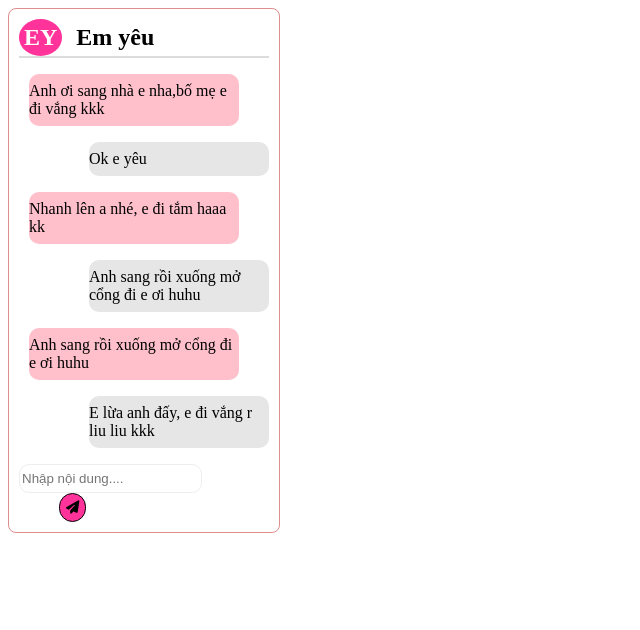
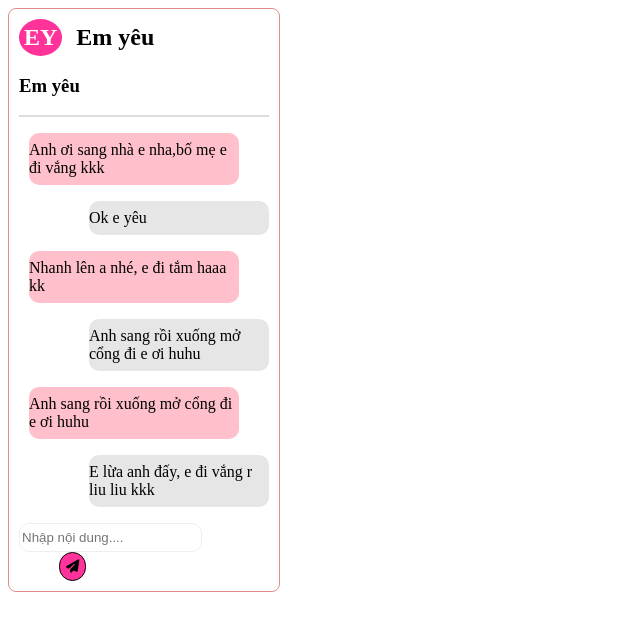
Before and after one commit to Truongcoder12/Bai-tap-backend, a plain HTML site: page index.html in a window 1280 px wide. Shown: the whole page, without its empty margins (0-640 px from the left). Drawn offline with Linux system fonts and the light colour scheme.

Commit message:
Update index.html

```diff
--- a/index.html
+++ b/index.html
@@ -24,6 +24,7 @@
         <div>
             <h1>EY</h1>
             <h2>Em yêu</h2>
+           <h3>Em yêu</h3>
         </div>
         <div class="content">
             <div class="vien"> </div>
```
